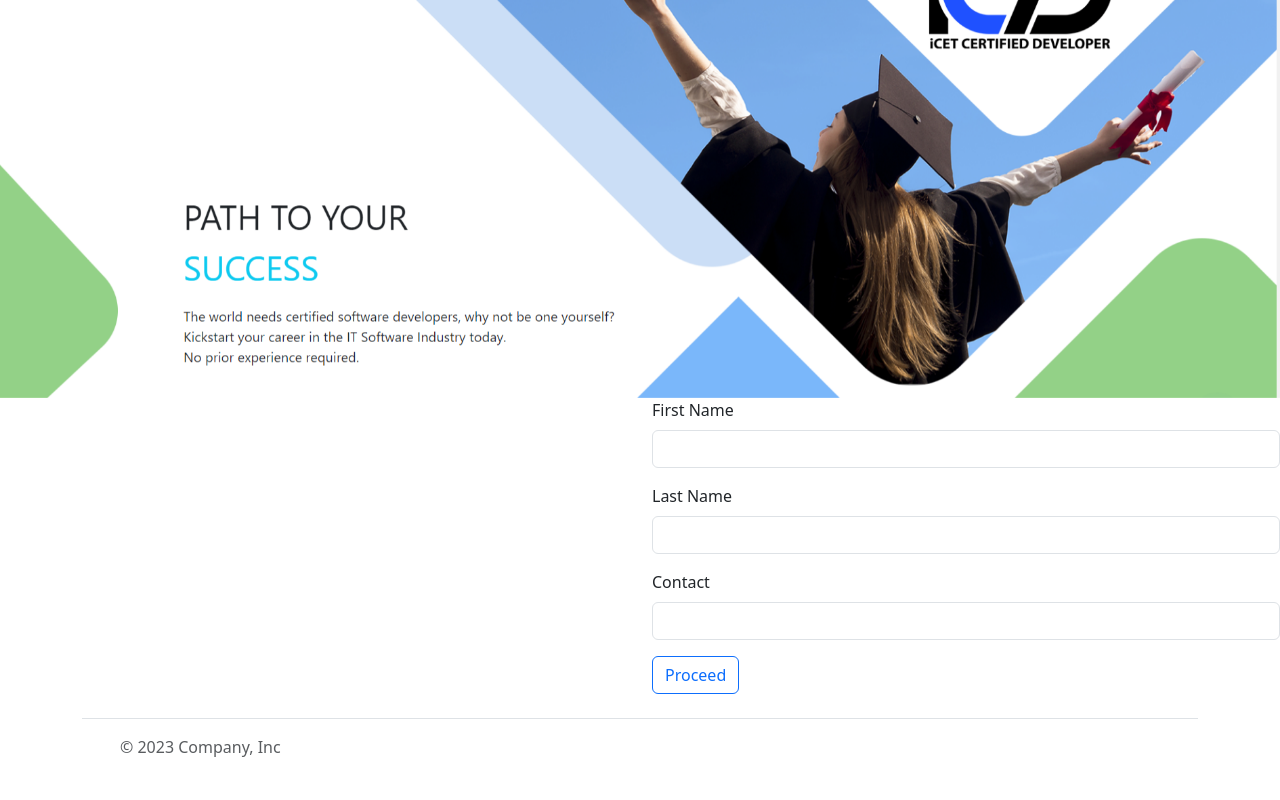
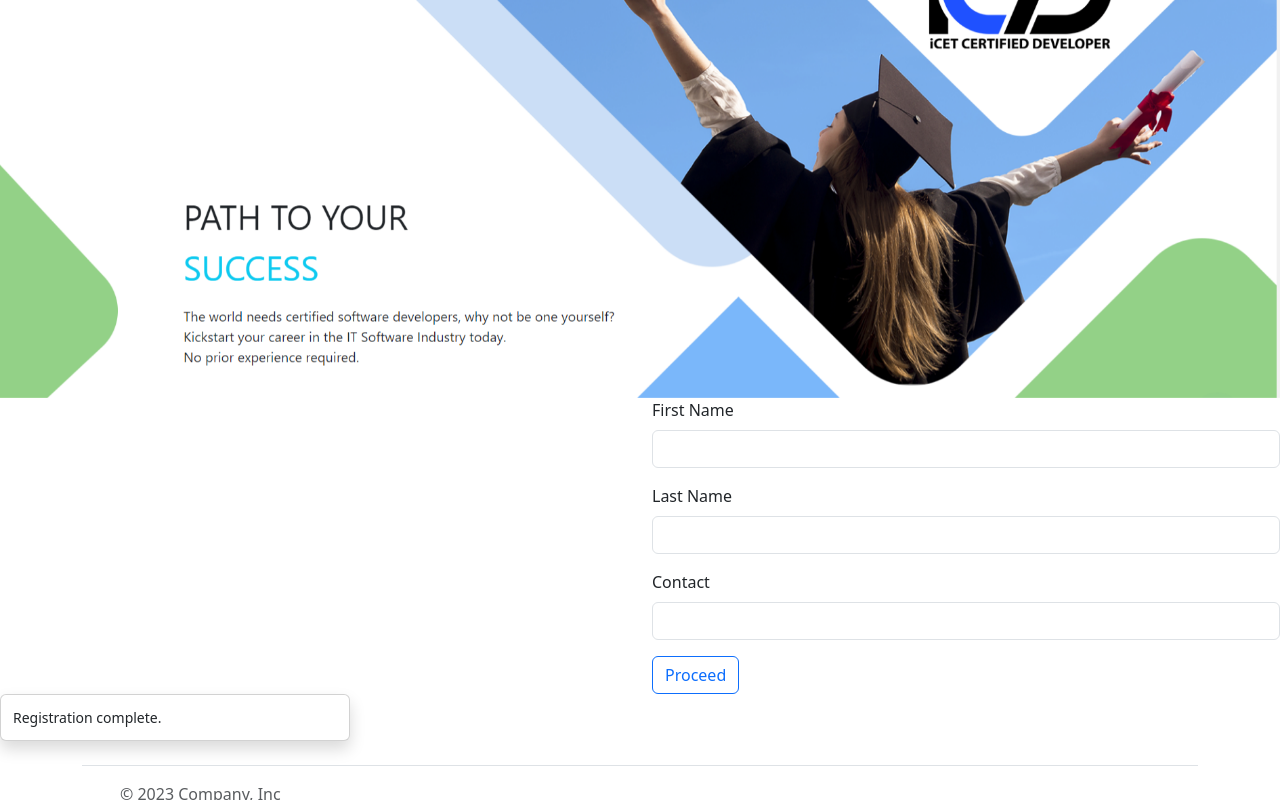
Before and after one commit to dilshanzz/https---github.com-dilshanzz-student-registration-fe, a plain HTML site: page views/student.html in a window 1280 px wide. Both pictures are taken after a click on the button "Proceed". Shown: the part 143-943 px from the top of the page. Drawn offline with nearby package versions, Linux system fonts and the light colour scheme; no server answers.

Commit message:
add method done

```diff
--- a/js/app.js
+++ b/js/app.js
@@ -1,5 +1,6 @@
 document.getElementById("btn-proceed").
         addEventListener("click", proceed)
+const toastElement = document.getElementById("to")
 
 function proceed() {
     let firstName = document.getElementById("first-name").value;
@@ -12,17 +13,23 @@ function proceed() {
         "contact" : contact
     }
 
-    fetch("http://localhost:8080/student",{
+    fetch("http://localhost:8080/student/add",{
         method: "POST",
         body: JSON.stringify(studentReq),
        headers:{
         "Content-Type":"application/json"
        }
     })
-    .then((response) => response.JSON())
+    .then((response) => response.json())
     .then((data) =>{
 
     })
      console.log(studentReq);
-    // console.log(lastName);
+     document.getElementById("first-name").value = "";
+     document.getElementById("last-name").value="" ;
+     document.getElementById("contact").value="";
+
+     const toastBootstrap = new bootstrap.Toast(toastElement);
+     toastBootstrap.show();
+
 }
--- a/views/student.html
+++ b/views/student.html
@@ -88,6 +88,19 @@
                 </form>
             </div>
         </div>
+
+        <!-- toast section -->
+
+        <div id="to" class="toast align-items-center" role="alert" aria-live="assertive" aria-atomic="true">
+            <div class="d-flex">
+              <div class="toast-body">
+                Registration complete.
+              </div>
+            </div>
+        </div>
+
+          <!-- toast section -->
+
         <!-- Registration section -->
 
          <!-- Footer section -->
```
